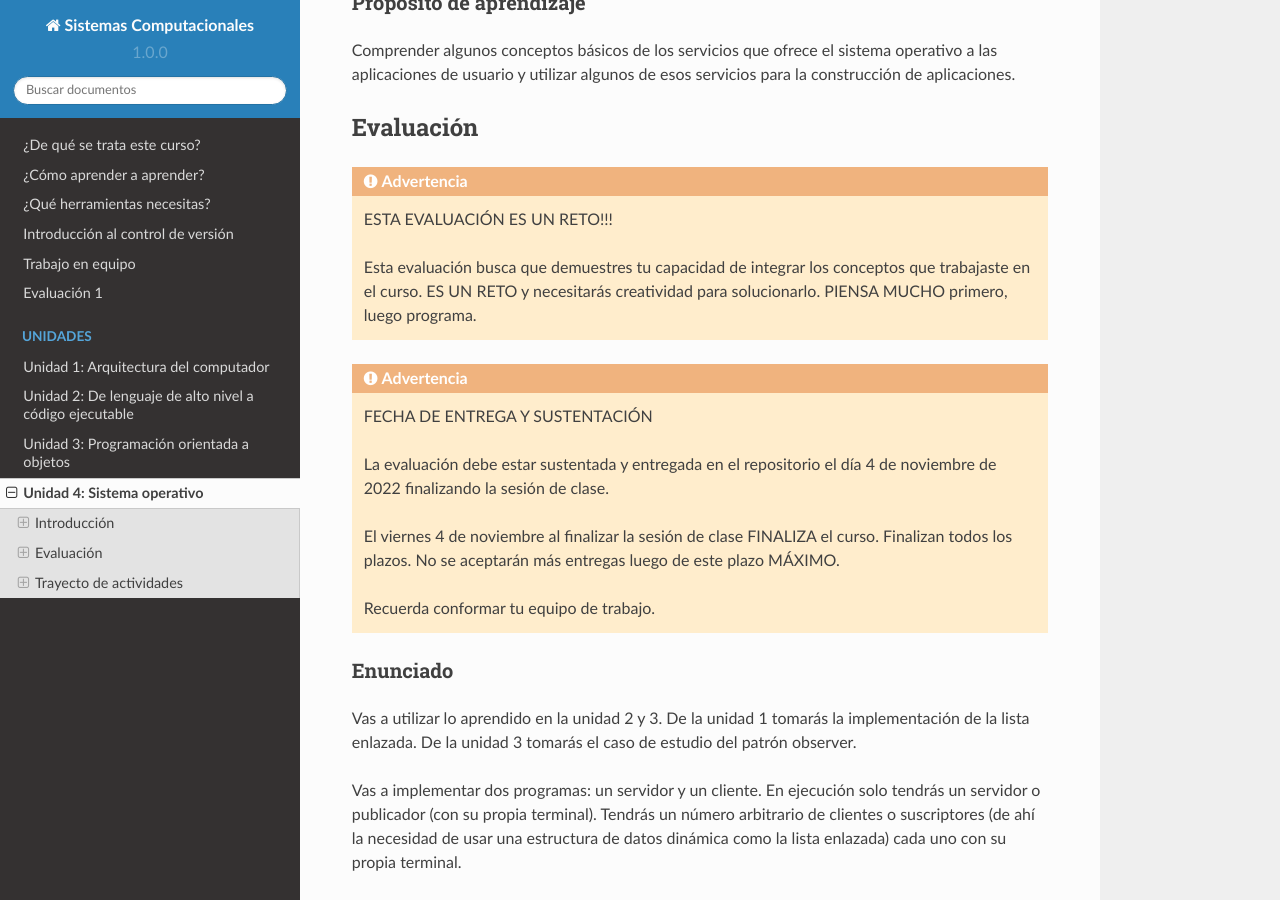
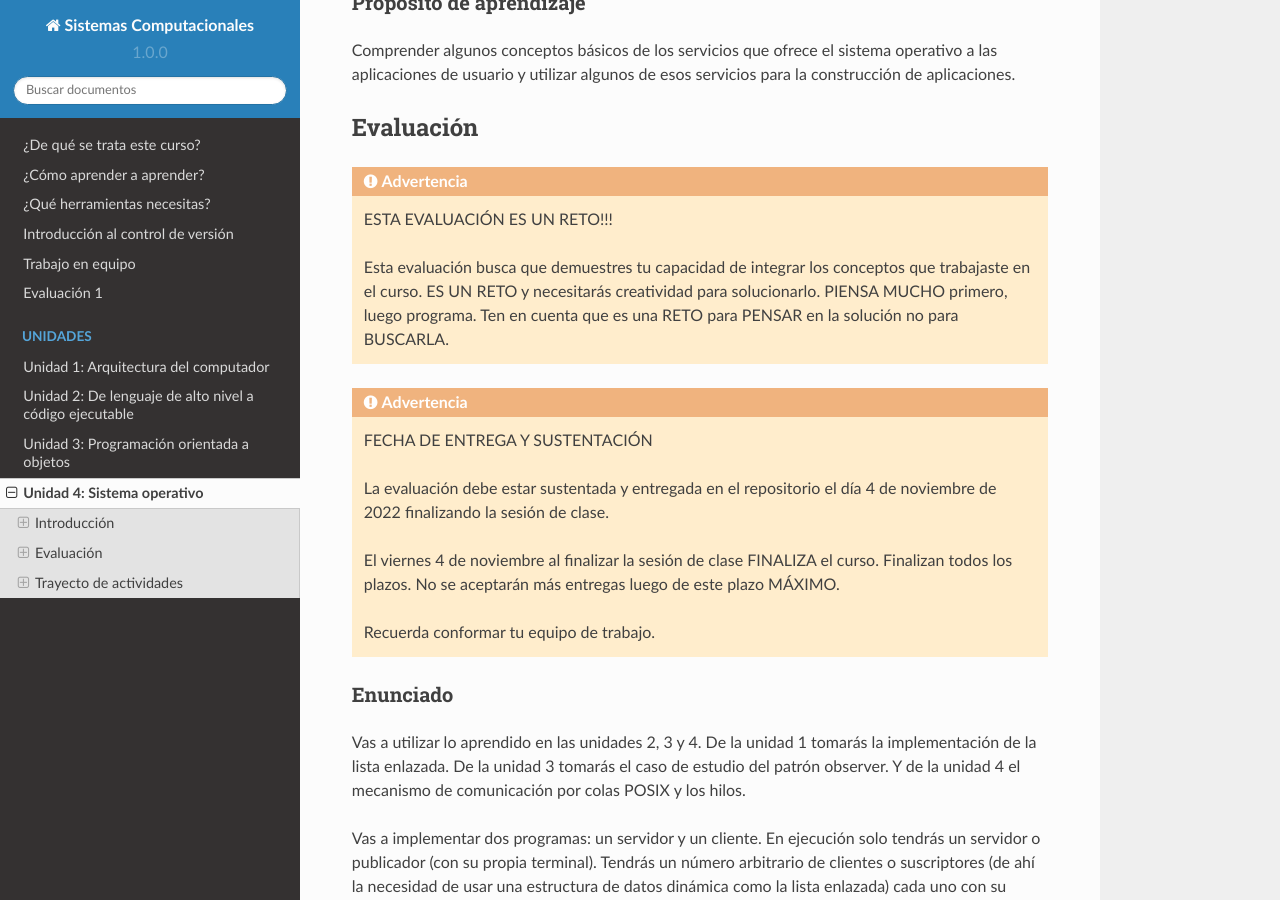
Before and after one commit to juanferfranco/SistemasComputacionales, a Sphinx documentation site: the page built from docs/_unidad4/unidad4.rst, in a window 1280 px wide and 900 px high, scrolled down 299 px. Built offline with Sphinx 7.4.7 and the Read the Docs theme 2.0.0, drawn with Linux system fonts in a browser that asks for light colours.

Commit message:
update eval unit 4

```diff
--- a/docs/_unidad4/unidad4.rst
+++ b/docs/_unidad4/unidad4.rst
@@ -22,7 +22,8 @@ Evaluación
 
     Esta evaluación busca que demuestres tu capacidad de integrar los conceptos
     que trabajaste en el curso. ES UN RETO y necesitarás creatividad
-    para solucionarlo. PIENSA MUCHO primero, luego programa.
+    para solucionarlo. PIENSA MUCHO primero, luego programa. Ten en cuenta
+    que es una RETO para PENSAR en la solución no para BUSCARLA.
 
 
 .. warning:: FECHA DE ENTREGA Y SUSTENTACIÓN
@@ -39,8 +40,9 @@ Evaluación
 Enunciado
 ************
 
-Vas a utilizar lo aprendido en la unidad 2 y 3. De la unidad 1 tomarás la implementación
-de la lista enlazada. De la unidad 3 tomarás el caso de estudio del patrón observer.
+Vas a utilizar lo aprendido en las unidades 2, 3 y 4. De la unidad 1 tomarás la implementación
+de la lista enlazada. De la unidad 3 tomarás el caso de estudio del patrón observer. Y de la unidad
+4 el mecanismo de comunicación por colas POSIX y los hilos.
 
 Vas a implementar dos programas: un servidor y un cliente. En ejecución solo tendrás un servidor
 o publicador (con su propia terminal). Tendrás un número arbitrario de clientes o suscriptores (de ahí la necesidad de usar
```
